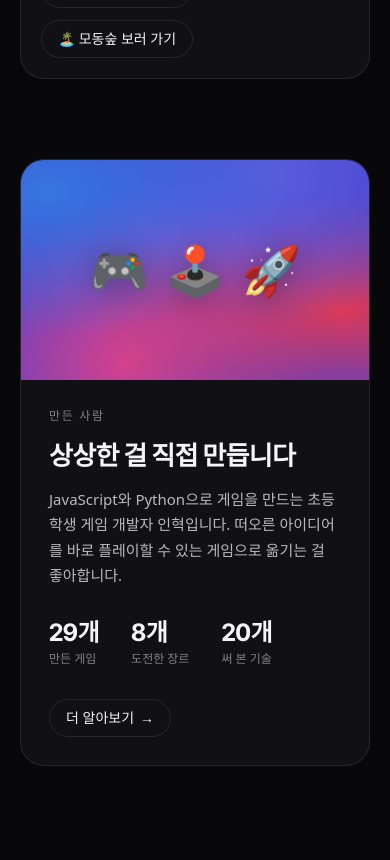
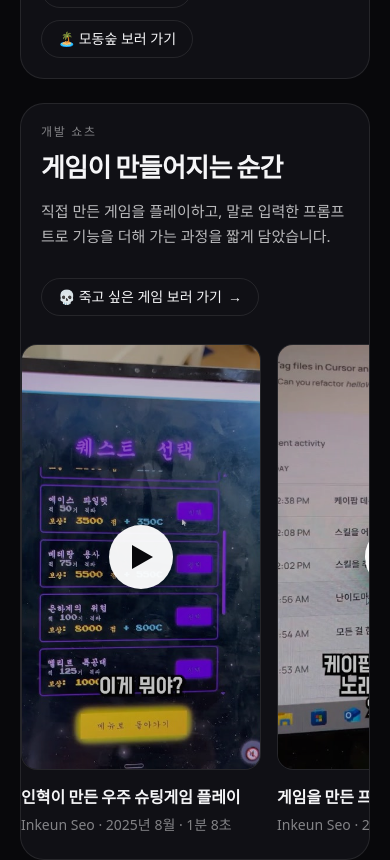
Before and after one commit to inhyk/inhyuk-world, a Next.js app: page / in a window 390 px wide. Shown: the part 4240-5100 px from the top of the page. Built offline with nearby package versions, Linux system fonts and the light colour scheme.

Commit message:
feat: 홈에 개발 쇼츠 섹션 추가 (#5)
홈의 기존 인터뷰 아래에 두 개발 Shorts를 추가합니다. 모바일 가로 스크롤과 데스크톱 2열 배치를 지원하고 클릭 후 iframe을 생성하는 지연 로딩을 유지합니다.

```diff
--- a/src/components/home/MediaFeature.tsx
+++ b/src/components/home/MediaFeature.tsx
@@ -3,8 +3,12 @@ import { VideoEmbed } from "@/components/media/VideoEmbed";
 import { mediaAppearances, formatMediaDate } from "@/data/media";
 import { getGameBySlug } from "@/data/games";
 
+const [feature] = mediaAppearances;
+const shorts = mediaAppearances.filter((item) => item.aspect === "portrait");
+const shortsGameSlug = shorts.find((item) => item.gameSlug)?.gameSlug;
+const shortsGame = shortsGameSlug ? getGameBySlug(shortsGameSlug) : undefined;
+
 export function MediaFeature() {
-  const [feature] = mediaAppearances;
   if (!feature) return null;
 
   const relatedGame = feature.gameSlug ? getGameBySlug(feature.gameSlug) : undefined;
@@ -71,6 +75,68 @@ export function MediaFeature() {
           </div>
         </div>
       </div>
+
+      {shorts.length > 0 ? (
+        <div
+          id="shorts"
+          className="mt-6 overflow-hidden rounded-3xl border border-border bg-surface p-5 md:p-8"
+        >
+          <div className="grid gap-7 lg:grid-cols-[0.72fr_1.28fr] lg:items-center lg:gap-10">
+            <div>
+              <p className="text-xs font-medium tracking-[0.14em] text-muted uppercase">
+                개발 쇼츠
+              </p>
+              <h2
+                id="shorts-title"
+                className="mt-3 font-[family-name:var(--font-inter-tight)] text-[26px] leading-[1.2] font-bold tracking-[-0.025em] md:text-[32px]"
+              >
+                게임이 만들어지는 순간
+              </h2>
+              <p className="mt-4 max-w-md text-[15px] leading-[1.7] text-muted-strong">
+                직접 만든 게임을 플레이하고, 말로 입력한 프롬프트로 기능을
+                더해 가는 과정을 짧게 담았습니다.
+              </p>
+
+              {shortsGame ? (
+                <Link
+                  href={`/games/${shortsGame.slug}`}
+                  className="mt-7 inline-flex w-fit items-center gap-1.5 rounded-full border border-border px-4 py-2 text-sm font-medium text-foreground transition-colors hover:border-border-strong hover:bg-surface-hover"
+                >
+                  {shortsGame.emoji} {shortsGame.title} 보러 가기
+                  <span aria-hidden="true">→</span>
+                </Link>
+              ) : null}
+            </div>
+
+            <div
+              className="no-scrollbar -mx-5 flex snap-x snap-mandatory gap-4 overflow-x-auto px-5 pb-1 md:-mx-8 md:px-8 lg:mx-0 lg:grid lg:grid-cols-2 lg:overflow-visible lg:px-0 lg:pb-0"
+              aria-labelledby="shorts-title"
+            >
+              {shorts.map((item) => (
+                <article
+                  key={item.id}
+                  className="w-[240px] shrink-0 snap-start lg:w-full lg:max-w-[280px] lg:justify-self-center"
+                >
+                  <VideoEmbed
+                    youtubeId={item.youtubeId}
+                    title={item.title}
+                    thumbnail={item.thumbnail}
+                    aspect={item.aspect}
+                    sizes="(max-width: 1024px) 240px, 280px"
+                  />
+                  <h3 className="mt-4 font-[family-name:var(--font-inter-tight)] text-base leading-[1.4] font-semibold">
+                    {item.title}
+                  </h3>
+                  <p className="mt-1.5 text-sm text-muted">
+                    {item.outlet} · {formatMediaDate(item.publishedAt)} ·{" "}
+                    {item.duration}
+                  </p>
+                </article>
+              ))}
+            </div>
+          </div>
+        </div>
+      ) : null}
     </section>
   );
 }
```
